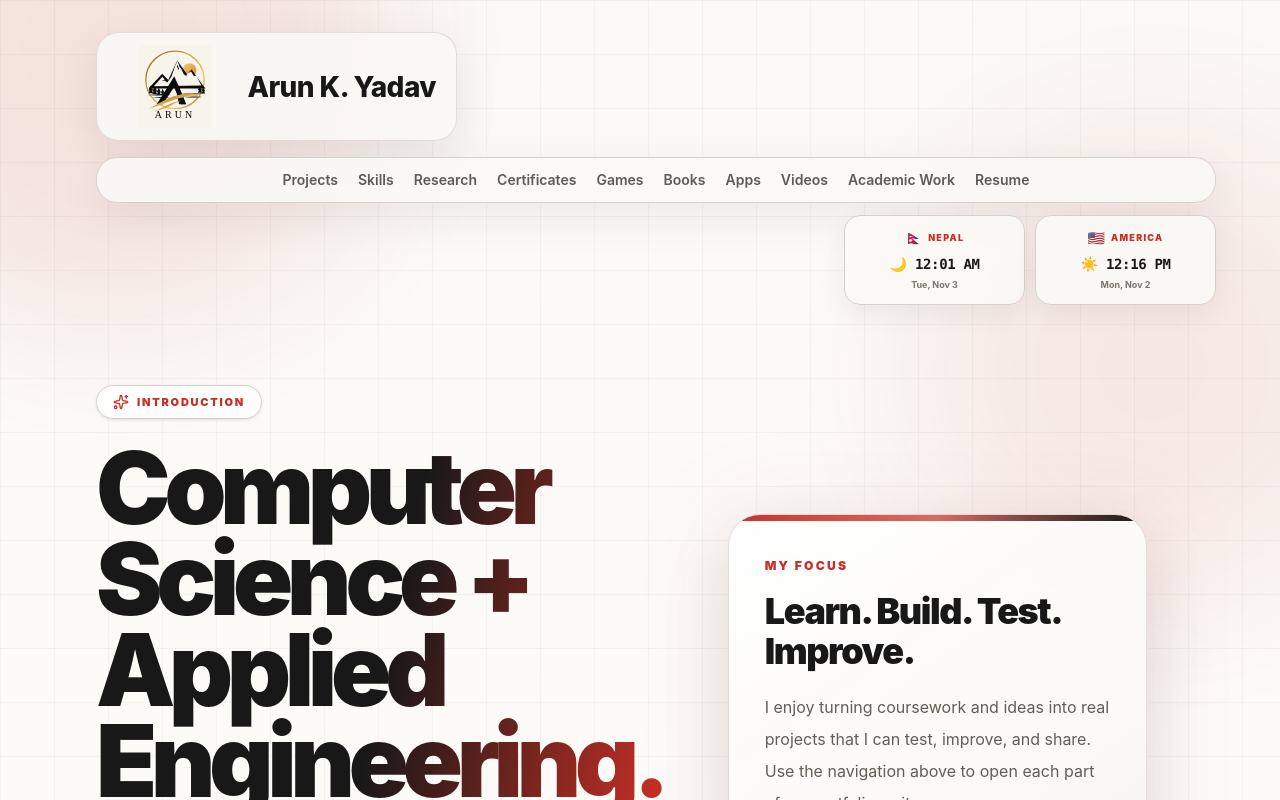
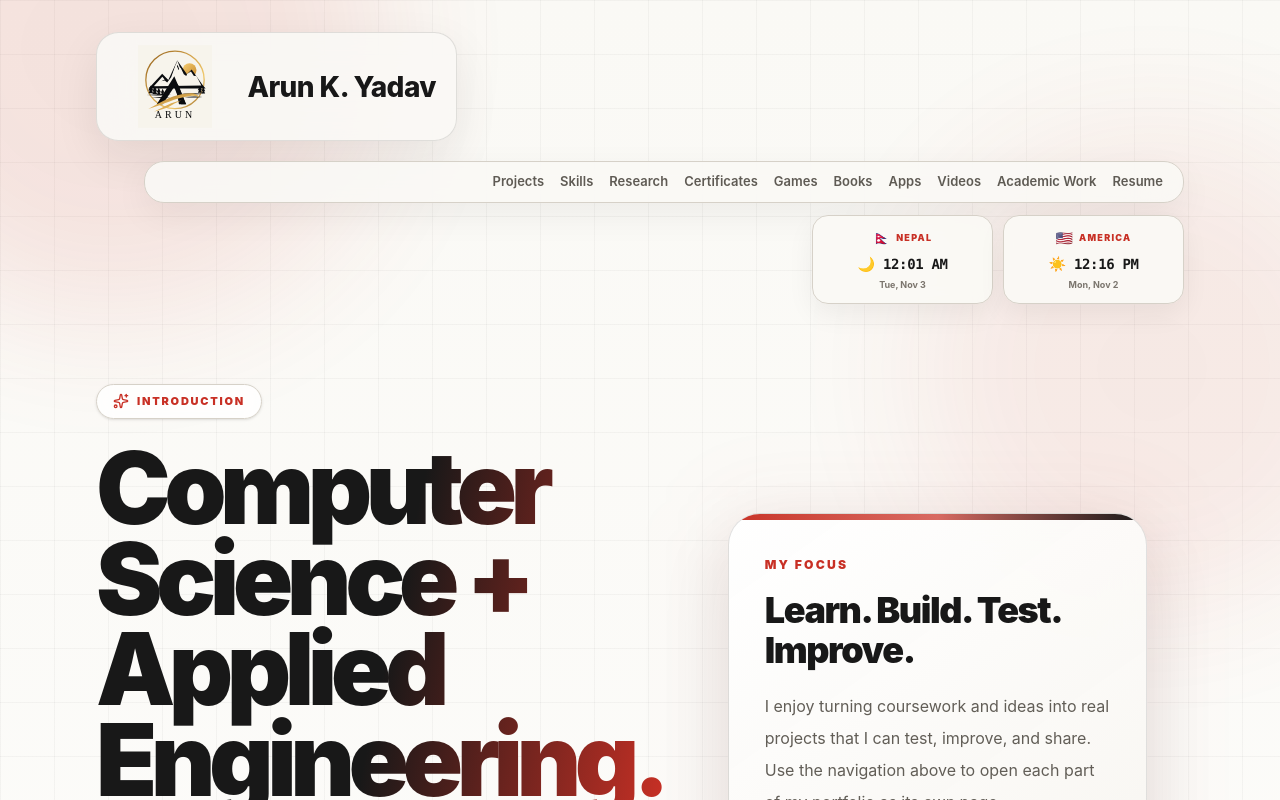
Before and after one commit to arunyadav-214/learning-website, a Next.js app: page / in a window 1280 px wide. Shown: the top 800 px of the page. Built offline with nearby package versions, Linux system fonts and the light colour scheme.

Commit message:
Right-align and reduce desktop navigation text

```diff
--- a/app/PortfolioNav.tsx
+++ b/app/PortfolioNav.tsx
@@ -30,14 +30,14 @@ const mobileLinks = [
 export default function PortfolioNav() {
   return (
     <>
-      <div className="mx-auto hidden w-[min(1120px,calc(100vw-2rem))] pt-4 lg:block">
-        <div className="rounded-[1.35rem] border border-black/10 bg-[#faf9f5]/90 px-5 py-3 shadow-[0_14px_45px_rgba(24,24,24,.07)] backdrop-blur-xl">
-          <nav className="flex flex-wrap items-center justify-center gap-x-5 gap-y-2" aria-label="Portfolio navigation">
+      <div className="ml-auto hidden w-[min(1040px,calc(100vw-3rem))] pt-5 lg:block">
+        <div className="rounded-[1.25rem] border border-black/10 bg-[#faf9f5]/90 px-5 py-2.5 shadow-[0_12px_36px_rgba(24,24,24,.06)] backdrop-blur-xl">
+          <nav className="flex flex-wrap items-center justify-end gap-x-4 gap-y-2" aria-label="Portfolio navigation">
             {desktopLinks.map(([label, href]) => (
               <a
                 key={href}
                 href={href}
-                className="relative whitespace-nowrap text-sm font-semibold text-[#5f5b54] transition after:absolute after:-bottom-1.5 after:left-0 after:h-0.5 after:w-0 after:rounded-full after:bg-[#c83025] after:transition-all hover:text-[#c83025] hover:after:w-full"
+                className="relative whitespace-nowrap text-[13px] font-semibold text-[#5f5b54] transition after:absolute after:-bottom-1.5 after:left-0 after:h-0.5 after:w-0 after:rounded-full after:bg-[#c83025] after:transition-all hover:text-[#c83025] hover:after:w-full"
               >
                 {label}
               </a>
```
